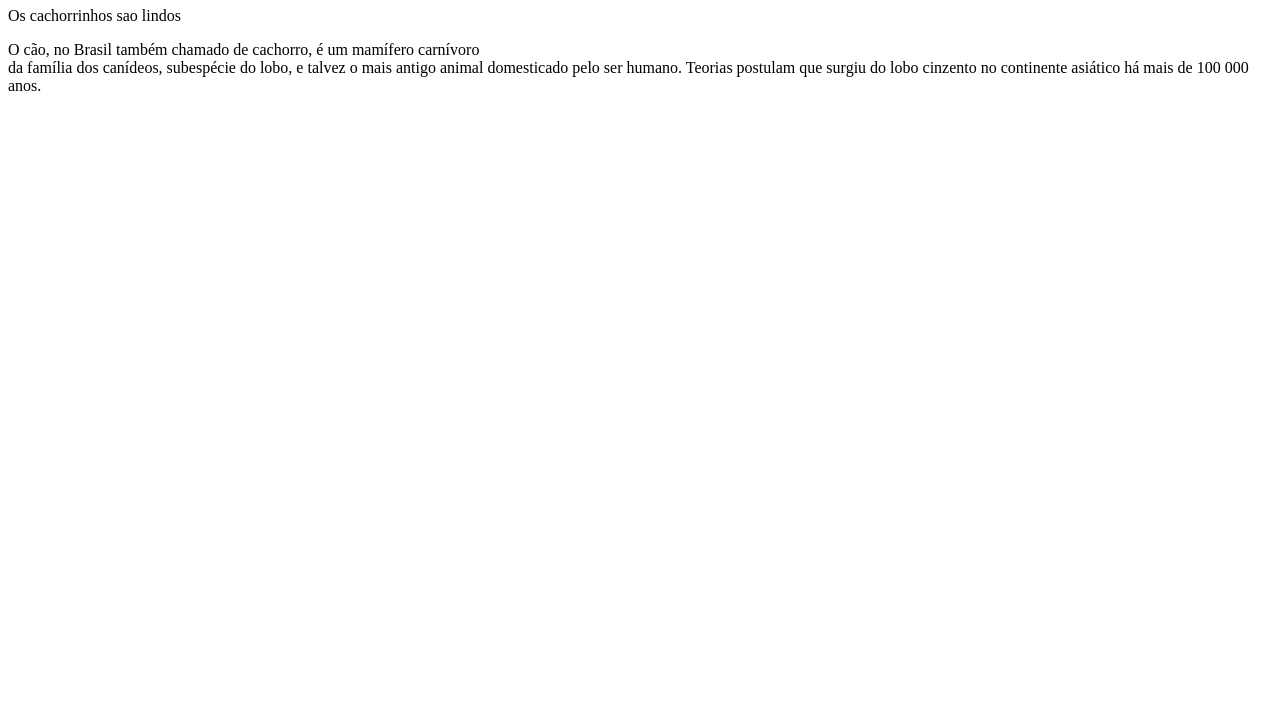
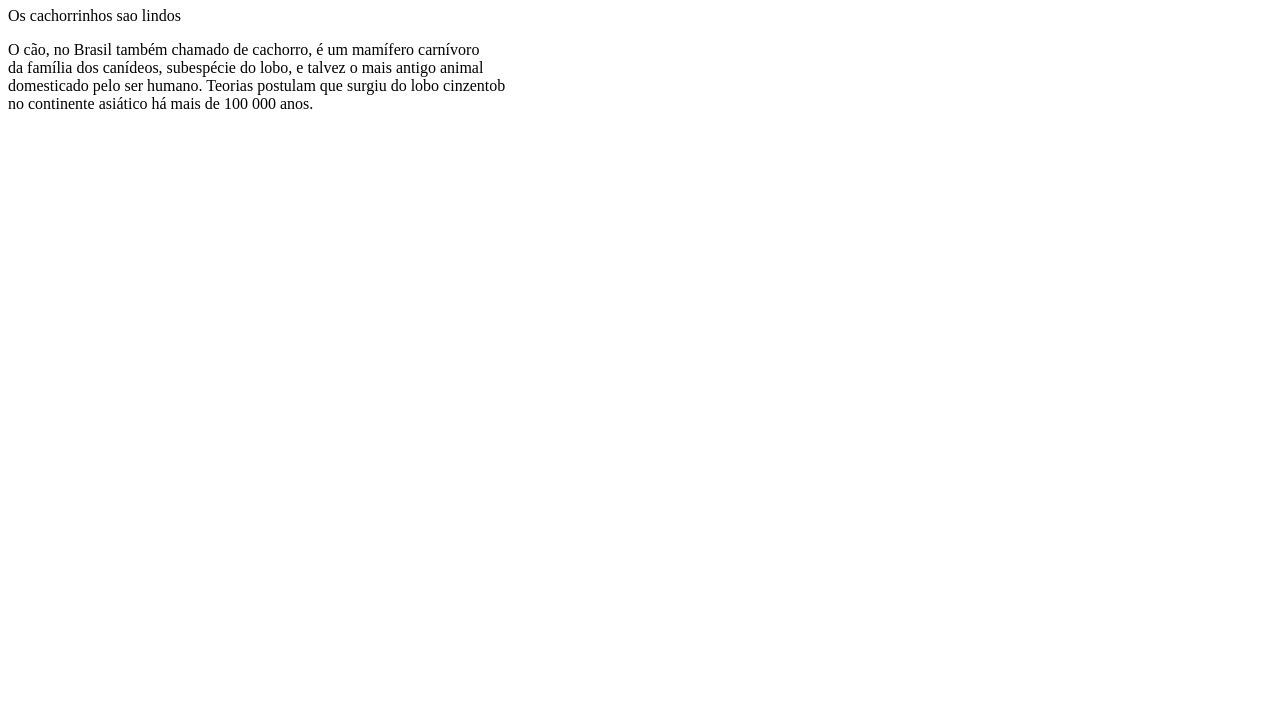
Before and after one commit to PedroAndrade3TEC/PedroAndrade021, a plain HTML site: page index.html in a window 1280 px wide. Shown: the part 73-800 px from the top of the page. Drawn offline with Linux system fonts and the light colour scheme.

Commit message:
Update index.html

```diff
--- a/index.html
+++ b/index.html
@@ -9,7 +9,7 @@
 <body>
     <h1>cachorrinhos</h1>
 <p>Os cachorrinhos sao lindos</p>
-<p>O cão, no Brasil também chamado de cachorro, é um mamífero carnívoro <br> da família dos canídeos, subespécie do lobo, e talvez o mais antigo animal domesticado pelo ser humano. Teorias postulam que surgiu do lobo cinzento no continente asiático há mais de 100 000 anos.</p>
+<p>O cão, no Brasil também chamado de cachorro, é um mamífero carnívoro <br> da família dos canídeos, subespécie do lobo, e talvez o mais antigo animal <br> domesticado pelo ser humano. Teorias postulam que surgiu do lobo cinzentob <br> no continente asiático há mais de 100 000 anos.</p>
 
 </body>
 </html>
```
